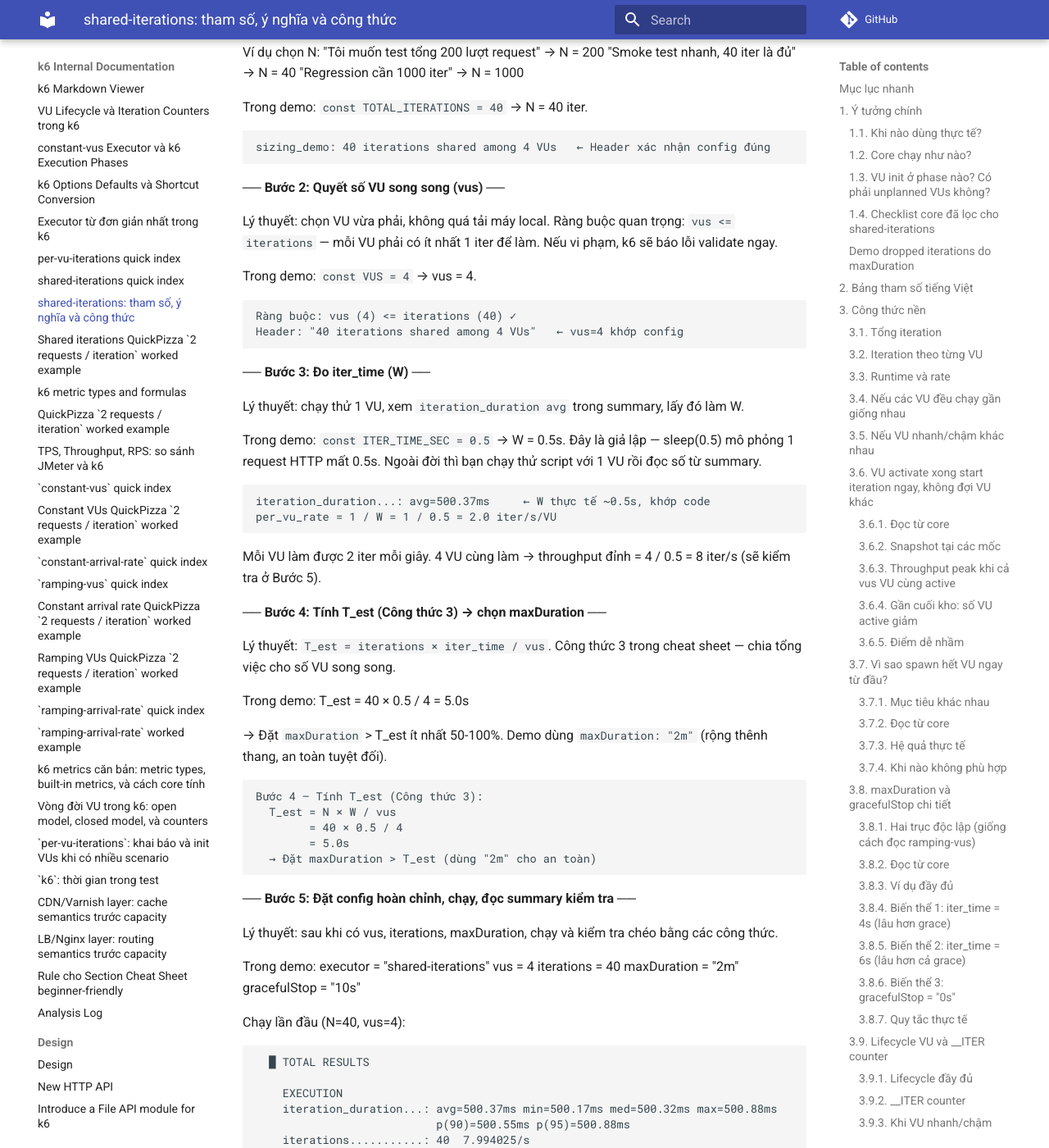
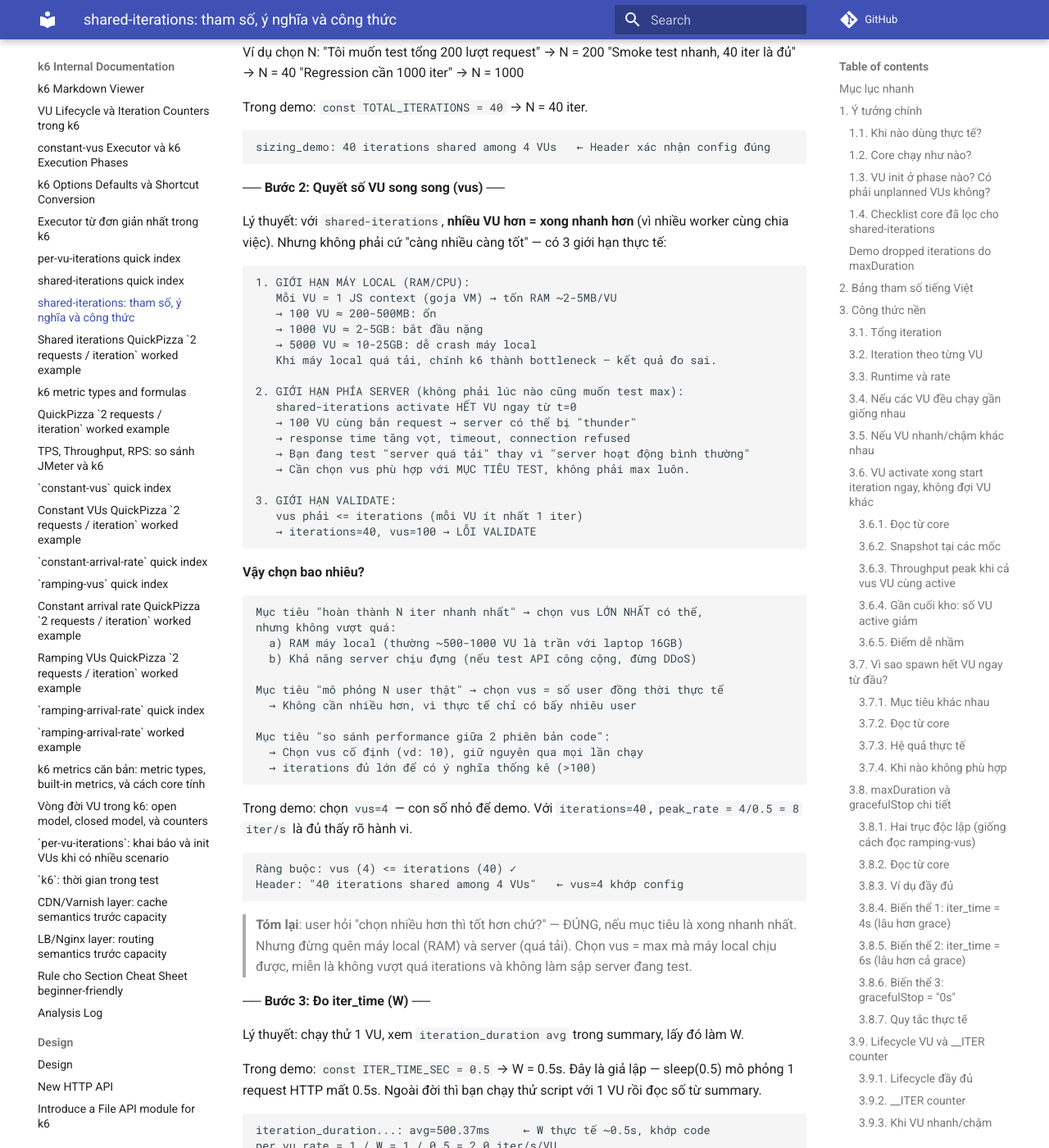
Before and after one commit to meomew-auto/markdown, an MkDocs documentation site: the page built from docs/20260515_02_shared-iterations-tham-so-cong-thuc.md, in a window 1280 px wide and 1400 px high, scrolled down 60647 px. Shown: the whole window at 82% size. Built offline with MkDocs 1.6.1 and Material for MkDocs 9.7.7, drawn with Linux system fonts in a browser that asks for light colours; comment, search, counter and statistics services are not loaded.

Commit message:
Update docs

````diff
--- a/docs/20260515_02_shared-iterations-tham-so-cong-thuc.md
+++ b/docs/20260515_02_shared-iterations-tham-so-cong-thuc.md
@@ -3144,16 +3144,58 @@ sizing_demo: 40 iterations shared among 4 VUs   ← Header xác nhận config đ
 
 **── Bước 2: Quyết số VU song song (vus) ──**
 
-Lý thuyết: chọn VU vừa phải, không quá tải máy local. Ràng buộc quan trọng:
-`vus <= iterations` — mỗi VU phải có ít nhất 1 iter để làm. Nếu vi phạm,
-k6 sẽ báo lỗi validate ngay.
-
-Trong demo: `const VUS = 4` → vus = 4.
+Lý thuyết: với `shared-iterations`, **nhiều VU hơn = xong nhanh hơn** (vì
+nhiều worker cùng chia việc). Nhưng không phải cứ "càng nhiều càng tốt" —
+có 3 giới hạn thực tế:
+
+```text
+1. GIỚI HẠN MÁY LOCAL (RAM/CPU):
+   Mỗi VU = 1 JS context (goja VM) → tốn RAM ~2-5MB/VU
+   → 100 VU ≈ 200-500MB: ổn
+   → 1000 VU ≈ 2-5GB: bắt đầu nặng
+   → 5000 VU ≈ 10-25GB: dễ crash máy local
+   Khi máy local quá tải, chính k6 thành bottleneck — kết quả đo sai.
+
+2. GIỚI HẠN PHÍA SERVER (không phải lúc nào cũng muốn test max):
+   shared-iterations activate HẾT VU ngay từ t=0
+   → 100 VU cùng bắn request → server có thể bị "thunder"
+   → response time tăng vọt, timeout, connection refused
+   → Bạn đang test "server quá tải" thay vì "server hoạt động bình thường"
+   → Cần chọn vus phù hợp với MỤC TIÊU TEST, không phải max luôn.
+
+3. GIỚI HẠN VALIDATE:
+   vus phải <= iterations (mỗi VU ít nhất 1 iter)
+   → iterations=40, vus=100 → LỖI VALIDATE
+```
+
+**Vậy chọn bao nhiêu?**
+
+```text
+Mục tiêu "hoàn thành N iter nhanh nhất" → chọn vus LỚN NHẤT có thể,
+nhưng không vượt quá:
+  a) RAM máy local (thường ~500-1000 VU là trần với laptop 16GB)
+  b) Khả năng server chịu đựng (nếu test API công cộng, đừng DDoS)
+
+Mục tiêu "mô phỏng N user thật" → chọn vus = số user đồng thời thực tế
+  → Không cần nhiều hơn, vì thực tế chỉ có bấy nhiêu user
+
+Mục tiêu "so sánh performance giữa 2 phiên bản code":
+  → Chọn vus cố định (vd: 10), giữ nguyên qua mọi lần chạy
+  → iterations đủ lớn để có ý nghĩa thống kê (>100)
+```
+
+Trong demo: chọn `vus=4` — con số nhỏ để demo. Với `iterations=40`,
+`peak_rate = 4/0.5 = 8 iter/s` là đủ thấy rõ hành vi.
 
 ```text
 Ràng buộc: vus (4) <= iterations (40) ✓
 Header: "40 iterations shared among 4 VUs"   ← vus=4 khớp config
 ```
+
+> **Tóm lại**: user hỏi "chọn nhiều hơn thì tốt hơn chứ?" — ĐÚNG, nếu mục
+> tiêu là xong nhanh nhất. Nhưng đừng quên máy local (RAM) và server (quá
+> tải). Chọn vus = max mà máy local chịu được, miễn là không vượt quá
+> iterations và không làm sập server đang test.
 
 **── Bước 3: Đo iter_time (W) ──**
 
````
